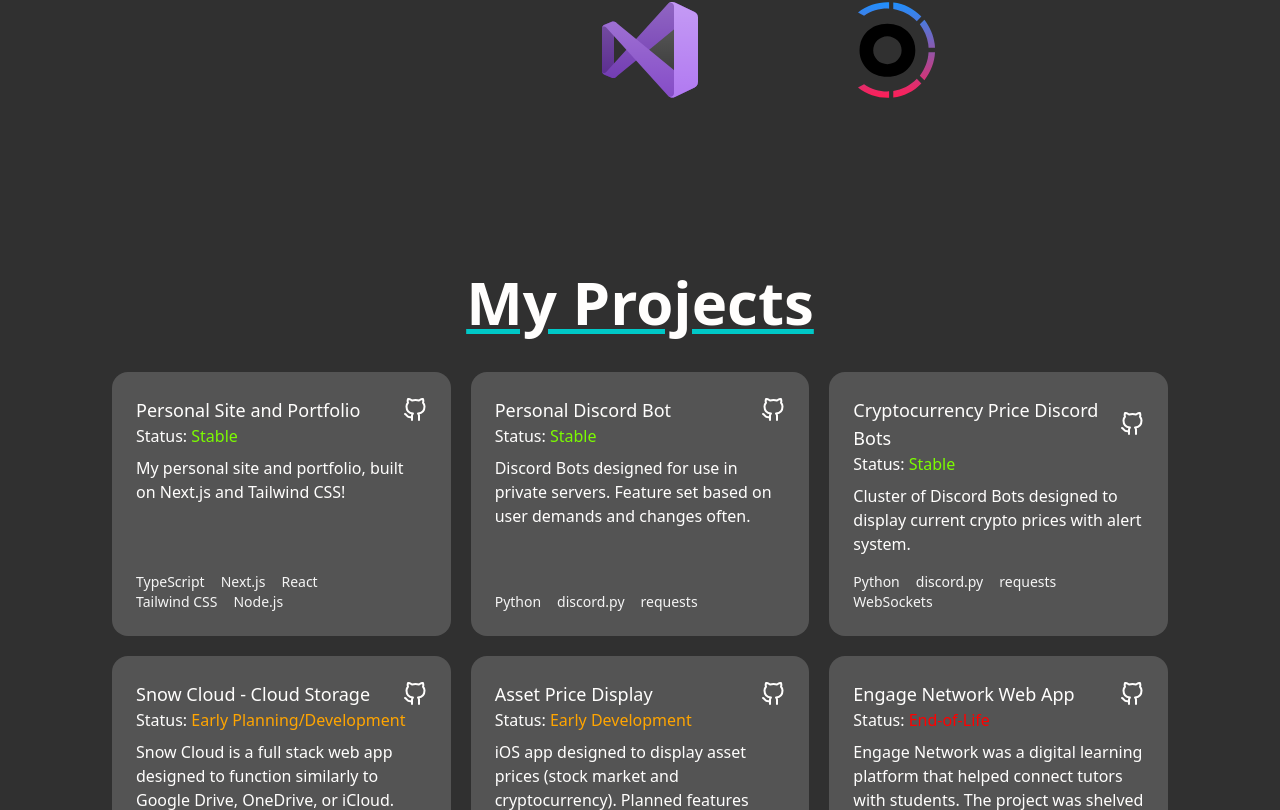
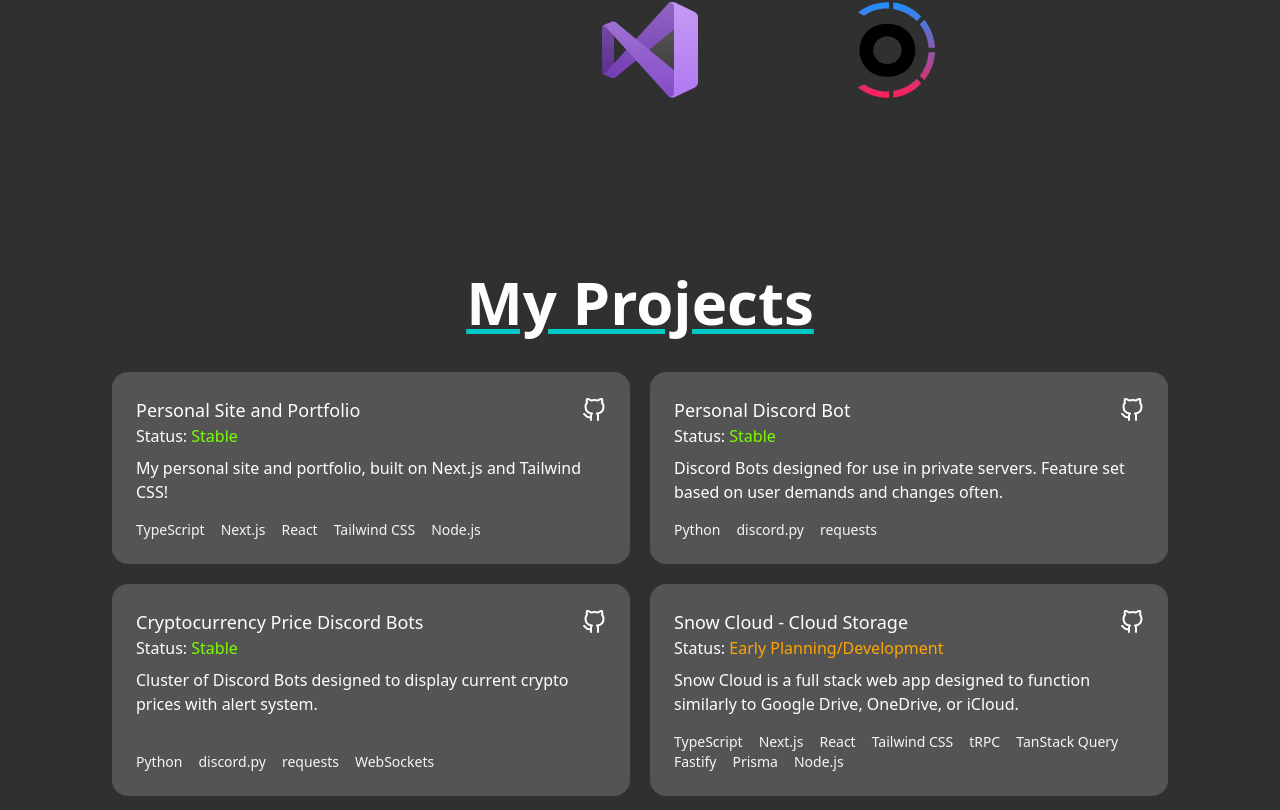
Before and after one commit to devmwang/personal-site, a Next.js app: page / in a window 1280 px wide. Shown: the part 1990-2800 px from the top of the page. Built offline with nearby package versions, Linux system fonts and the light colour scheme; no server answers; some icons are missing.

Commit message:
Fix: Resolve grid appearance on small screen (#3)

```diff
--- a/src/pages/index.tsx
+++ b/src/pages/index.tsx
@@ -450,7 +450,7 @@
             <h1 className="text-5xl md:text-6xl leading-normal font-semibold text-white align-middle underline decoration-accent underline-offset-4 decoration-[5px]">
                 {"My Projects"}
             </h1>
-            <ul className="grid relative gap-5 grid-cols-3 list-none mt-10">
+            <ul className="grid relative gap-5 lg:grid-cols-2 2xl:grid-cols-3 list-none mt-10">
                 {projectsDisplay}
             </ul>
         </>
```
